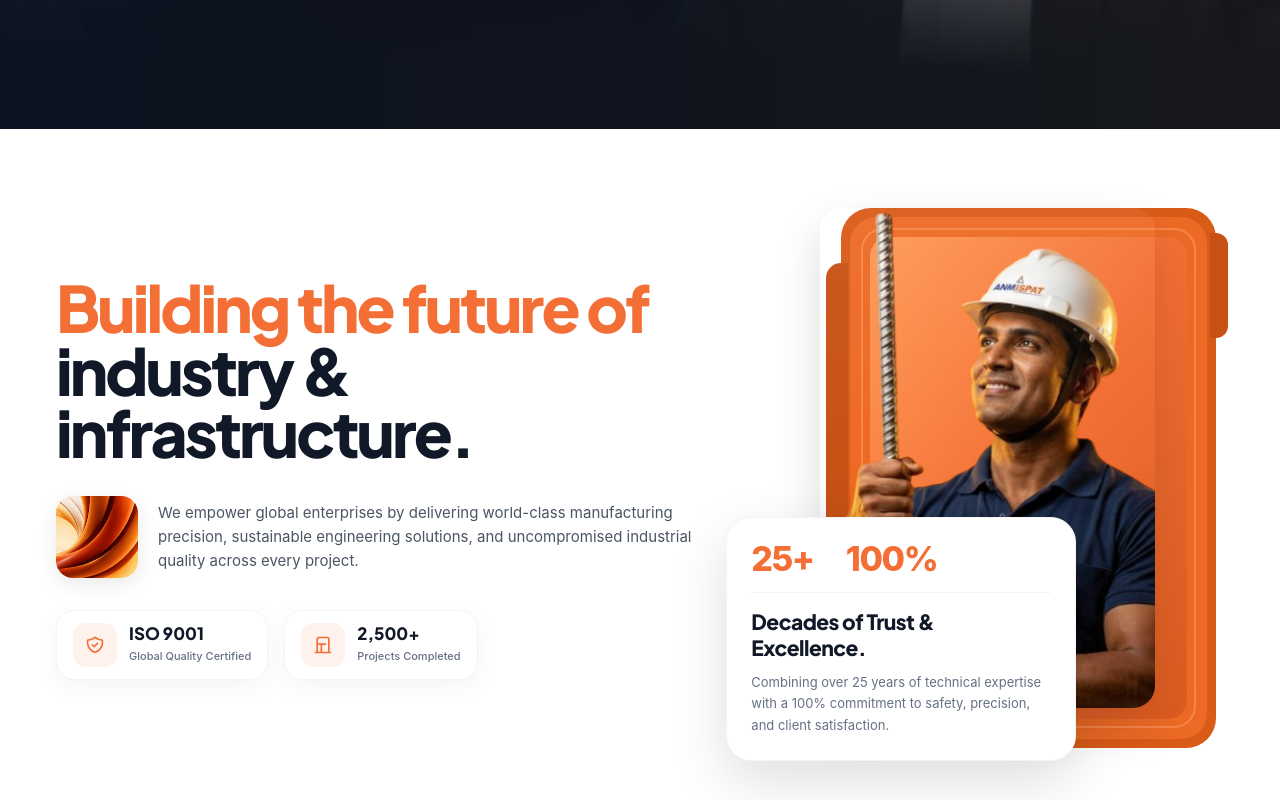
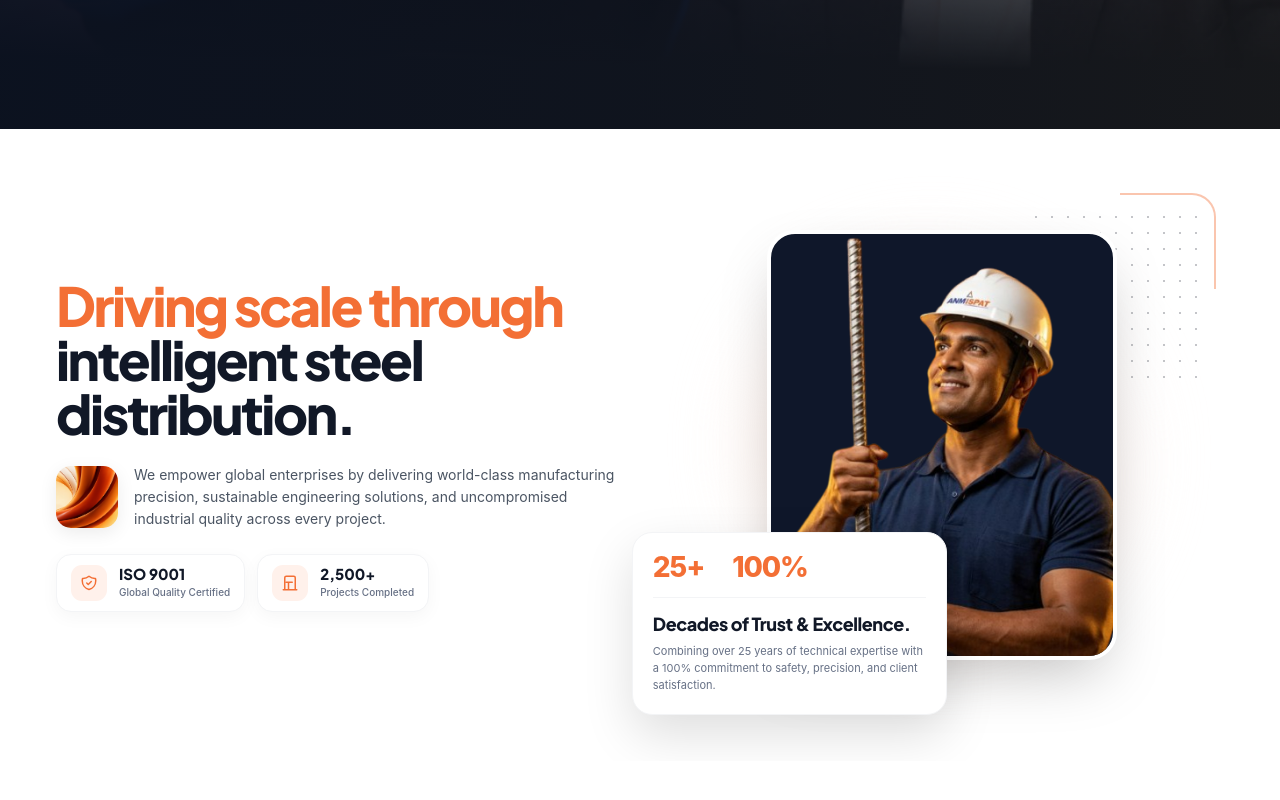
Before and after one commit to VatsMShah/ANMISPAT, a React (Vite) app: page /about in a window 1280 px wide. Shown: the part 780-1580 px from the top of the page. Built offline with nearby package versions, Linux system fonts and the light colour scheme.

Commit message:
Team section added to about us

```diff
--- a/src/components/About.jsx
+++ b/src/components/About.jsx
@@ -7,6 +7,7 @@ import WorkProcess from './WorkProcess.jsx';
 import aboutHeroBg from '../assets/images/about-hero.png';
 import coreValuesBg from '../assets/images/core-values-engineers.png';
 import ClientMarquee from './ClientMarquee.jsx';
+import OurTeam from './OurTeam.jsx';
 
 export default function About() {
   return (
@@ -179,7 +180,7 @@ export default function About() {
       </section>
 
       <ClientMarquee/>
-
+      <OurTeam/>
     </main>
   );
 }
--- a/src/components/AboutOverviewSection.jsx
+++ b/src/components/AboutOverviewSection.jsx
@@ -3,7 +3,7 @@ import React, { useEffect, useState } from 'react';
 import engineerImage from '../assets/images/about-overview-engineer.png';
 import abstractPattern from '../assets/images/about-abstract-orange.png';
 
-export default function AboutOverview() {
+export default function AboutOverviewSection() {
   const [years, setYears] = useState(0);
   const [commitment, setCommitment] = useState(0);
 
@@ -11,7 +11,7 @@ export default function AboutOverview() {
     let animationFrame;
     let restartTimeout;
 
-    const duration = 1600;
+    const duration = 1400;
 
     const animateCounters = () => {
       const startTime = performance.now();
@@ -56,30 +56,31 @@ export default function AboutOverview() {
   return (
     <section
       id="about-overview"
-      className="relative overflow-hidden bg-white px-6 py-14 md:px-10 lg:px-14 lg:py-16"
+      className="relative overflow-hidden bg-white px-6 py-10 md:px-10 md:py-12 lg:px-14 lg:py-14"
     >
-      <div className="mx-auto grid max-w-[1380px] grid-cols-1 items-center gap-10 lg:grid-cols-12 lg:gap-6">
+      <div className="mx-auto grid max-w-[1180px] grid-cols-1 items-center gap-12 lg:grid-cols-[1fr_1fr] lg:gap-10">
 
         {/* =====================================================
             LEFT CONTENT
         ===================================================== */}
-        <div className="relative z-10 lg:col-span-7">
+        <div className="relative z-10">
 
-          {/* Heading */}
-          <h2 className="max-w-[720px] text-[44px] font-extrabold leading-[0.98] tracking-[-0.045em] sm:text-[52px] md:text-[60px] lg:text-[64px]">
+          {/* Main Heading */}
+          <h2 className="max-w-[650px] text-[38px] font-extrabold leading-[1] tracking-[-0.045em] sm:text-[44px] md:text-[50px] lg:text-[54px]">
             <span className="block text-[#f36f35]">
-              Building the future of
+              Driving scale through
             </span>
 
             <span className="block text-[#111827]">
-              industry & infrastructure.
+              intelligent steel distribution.
             </span>
           </h2>
 
+
           {/* Description */}
-          <div className="mt-8 flex max-w-[650px] items-center gap-5">
+          <div className="mt-6 flex max-w-[600px] items-center gap-4">
 
-            <div className="h-[72px] w-[72px] shrink-0 overflow-hidden rounded-[17px] shadow-[0_6px_20px_rgba(0,0,0,0.09)] md:h-[82px] md:w-[82px]">
+            <div className="h-[62px] w-[62px] shrink-0 overflow-hidden rounded-[15px] shadow-[0_5px_18px_rgba(0,0,0,0.08)]">
               <img
                 src={abstractPattern}
                 alt="Engineering abstract"
@@ -87,24 +88,26 @@ export default function AboutOverview() {
               />
             </div>
 
-            <p className="text-[14px] leading-[1.6] text-[#4b5563] md:text-[15px]">
+            <p className="text-[13px] leading-[1.55] text-[#4b5563] md:text-[14px]">
               We empower global enterprises by delivering world-class
               manufacturing precision, sustainable engineering solutions,
               and uncompromised industrial quality across every project.
             </p>
+
           </div>
+
 
           {/* =================================================
               SMALL STATS
           ================================================= */}
-          <div className="mt-8 flex flex-wrap gap-4">
+          <div className="mt-6 flex flex-wrap gap-3">
 
-            {/* ISO */}
-            <div className="flex items-center gap-3 rounded-[18px] border border-gray-100 bg-white px-4 py-3 shadow-[0_7px_25px_rgba(0,0,0,0.045)]">
+            {/* ISO 9001 */}
+            <div className="flex items-center gap-3 rounded-[15px] border border-gray-100 bg-white px-3.5 py-2.5 shadow-[0_5px_18px_rgba(0,0,0,0.04)]">
 
-              <div className="flex h-11 w-11 shrink-0 items-center justify-center rounded-[13px] bg-[#fff1eb] text-[#f36f35]">
+              <div className="flex h-9 w-9 shrink-0 items-center justify-center rounded-[11px] bg-[#fff1eb] text-[#f36f35]">
                 <svg
-                  className="h-5 w-5"
+                  className="h-[18px] w-[18px]"
                   fill="none"
                   stroke="currentColor"
                   viewBox="0 0 24 24"
@@ -119,22 +122,24 @@ export default function AboutOverview() {
               </div>
 
               <div>
-                <h4 className="text-[17px] font-extrabold leading-none text-[#111827]">
+                <h4 className="text-[15px] font-extrabold leading-none text-[#111827]">
                   ISO 9001
                 </h4>
 
-                <p className="mt-1.5 text-[11px] font-medium text-[#667085]">
+                <p className="mt-1 text-[10px] font-medium text-[#667085]">
                   Global Quality Certified
                 </p>
               </div>
+
             </div>
 
+
             {/* Projects */}
-            <div className="flex items-center gap-3 rounded-[18px] border border-gray-100 bg-white px-4 py-3 shadow-[0_7px_25px_rgba(0,0,0,0.045)]">
+            <div className="flex items-center gap-3 rounded-[15px] border border-gray-100 bg-white px-3.5 py-2.5 shadow-[0_5px_18px_rgba(0,0,0,0.04)]">
 
-              <div className="flex h-11 w-11 shrink-0 items-center justify-center rounded-[13px] bg-[#fff1eb] text-[#f36f35]">
+              <div className="flex h-9 w-9 shrink-0 items-center justify-center rounded-[11px] bg-[#fff1eb] text-[#f36f35]">
                 <svg
-                  className="h-5 w-5"
+                  className="h-[18px] w-[18px]"
                   fill="none"
                   stroke="currentColor"
                   viewBox="0 0 24 24"
@@ -149,86 +154,149 @@ export default function AboutOverview() {
               </div>
 
               <div>
-                <h4 className="text-[17px] font-extrabold leading-none text-[#111827]">
+                <h4 className="text-[15px] font-extrabold leading-none text-[#111827]">
                   2,500+
                 </h4>
 
-                <p className="mt-1.5 text-[11px] font-medium text-[#667085]">
+                <p className="mt-1 text-[10px] font-medium text-[#667085]">
                   Projects Completed
                 </p>
               </div>
+
             </div>
+
           </div>
+
         </div>
 
+
         {/* =====================================================
-            RIGHT VISUAL
+            RIGHT — HIGH-END MODERN INDUSTRIAL COMPOSITE
         ===================================================== */}
-        <div className="relative flex h-[570px] items-center justify-center lg:col-span-5">
+        <div className="relative flex h-[500px] w-full items-center justify-center lg:h-[520px]">
 
-          {/* Orange layered frame */}
-          <div className="absolute right-2 top-1/2 h-[510px] w-[350px] -translate-y-1/2 md:h-[540px] md:w-[375px]">
+          {/* Ambient Warm Radial Background Glow */}
+          <div className="absolute top-1/2 left-1/2 h-[380px] w-[380px] -translate-x-1/2 -translate-y-1/2 rounded-full bg-gradient-to-tr from-[#fff0e8] via-[#fdeee9] to-transparent blur-2xl opacity-80" />
 
-            <div className="absolute inset-0 rounded-[30px] bg-[#d95b18]" />
+          {/* Architectural Blueprint Dot Grid */}
+          <div
+            className="absolute right-4 top-6 h-[180px] w-[180px] opacity-25"
+            style={{
+              backgroundImage: 'radial-gradient(#111827 1.2px, transparent 1.2px)',
+              backgroundSize: '16px 16px',
+            }}
+          />
 
-            <div className="absolute inset-[9px] rounded-[26px] bg-[#ed6a25]" />
+          {/* Decorative Corner Framing Element */}
+          <div className="absolute right-2 top-2 h-24 w-24 rounded-tr-3xl border-r-2 border-t-2 border-[#f36f35]/40" />
 
-            <div className="absolute inset-[20px] rounded-[22px] border-2 border-[#ff9a62]/60" />
 
-            <div className="absolute inset-[29px] rounded-[19px] bg-gradient-to-br from-[#ff9955] via-[#f36f35] to-[#dc5b20]" />
-
-            {/* Decorative extensions */}
-            <div className="absolute -left-[15px] top-[55px] h-[330px] w-[22px] rounded-l-[15px] bg-[#c85216]" />
-
-            <div className="absolute -right-[12px] top-[25px] h-[105px] w-[18px] rounded-r-[12px] bg-[#c85216]" />
-          </div>
-
-          {/* Engineer */}
-          <div className="relative z-10 h-[470px] w-[315px] overflow-hidden rounded-[22px] shadow-[0_20px_45px_rgba(0,0,0,0.14)] md:h-[500px] md:w-[335px] lg:-translate-y-5">
+          {/* MAIN HERO IMAGE CONTAINER */}
+          <div className="group relative z-20 h-[430px] w-[320px] sm:w-[350px] overflow-hidden rounded-[28px] border-4 border-white bg-[#0f172a] shadow-[0_25px_60px_-15px_rgba(0,0,0,0.25)] transition-all duration-500 hover:-translate-y-1">
 
             <img
               src={engineerImage}
               alt="Industrial Engineering Specialist"
-              className="h-full w-full object-cover object-center"
+              className="h-full w-full object-cover object-center transition-transform duration-700 ease-out group-hover:scale-105"
             />
 
-            <div className="pointer-events-none absolute inset-0 bg-gradient-to-t from-black/10 via-transparent to-white/5" />
           </div>
 
+
           {/* =================================================
-              FLOATING CARD
+              STATS CARD (UNTOUCHED LOGIC & STRUCTURE)
           ================================================= */}
-          <div className="absolute bottom-[2px] left-1/2 z-30 w-[300px] -translate-x-[48%] md:w-[350px] lg:left-[-25px] lg:translate-x-0">
+          <div
+            className="
+              absolute
+              bottom-[-10px]
+              left-1/2
+              z-40
+              w-[280px]
+              -translate-x-1/2
+              sm:w-[315px]
+              lg:left-[-5%]
+              lg:translate-x-0
+            "
+          >
+            <div
+              className="
+                rounded-[20px]
+                border
+                border-gray-100
+                bg-white
+                px-5
+                py-5
+                shadow-[0_20px_50px_rgba(0,0,0,0.13)]
+              "
+            >
 
-            <div className="rounded-[25px] border border-gray-100 bg-white px-6 py-6 shadow-[0_20px_55px_rgba(0,0,0,0.13)]">
+              {/* Animated Stats */}
+              <div className="flex items-center gap-7">
 
-              {/* Animated numbers */}
-              <div className="flex items-center gap-8">
-
-                <span className="text-[30px] font-extrabold leading-none tracking-[-0.04em] text-[#f36f35] md:text-[34px]">
+                <span
+                  className="
+                    text-[28px]
+                    font-extrabold
+                    leading-none
+                    tracking-[-0.04em]
+                    text-[#f36f35]
+                  "
+                >
                   {years}+
                 </span>
 
-                <span className="text-[30px] font-extrabold leading-none tracking-[-0.04em] text-[#f36f35] md:text-[34px]">
+                <span
+                  className="
+                    text-[28px]
+                    font-extrabold
+                    leading-none
+                    tracking-[-0.04em]
+                    text-[#f36f35]
+                  "
+                >
                   {commitment}%
                 </span>
 
               </div>
 
+
+              {/* Divider */}
               <div className="my-4 h-px bg-gray-100" />
 
-              <h3 className="text-[19px] font-extrabold leading-[1.2] tracking-[-0.025em] text-[#111827] md:text-[21px]">
+
+              {/* Card Heading */}
+              <h3
+                className="
+                  text-[18px]
+                  font-extrabold
+                  leading-[1.15]
+                  tracking-[-0.025em]
+                  text-[#111827]
+                "
+              >
                 Decades of Trust & Excellence.
               </h3>
 
-              <p className="mt-3 text-[12px] leading-[1.65] text-[#667085] md:text-[13px]">
+
+              {/* Card Description */}
+              <p
+                className="
+                  mt-2
+                  text-[11px]
+                  leading-[1.55]
+                  text-[#667085]
+                "
+              >
                 Combining over 25 years of technical expertise with a 100%
                 commitment to safety, precision, and client satisfaction.
               </p>
 
             </div>
           </div>
+
         </div>
+
       </div>
     </section>
   );
```
Also changed, not shown: src/components/OurTeam.jsx (added, +270 -0 lines).
